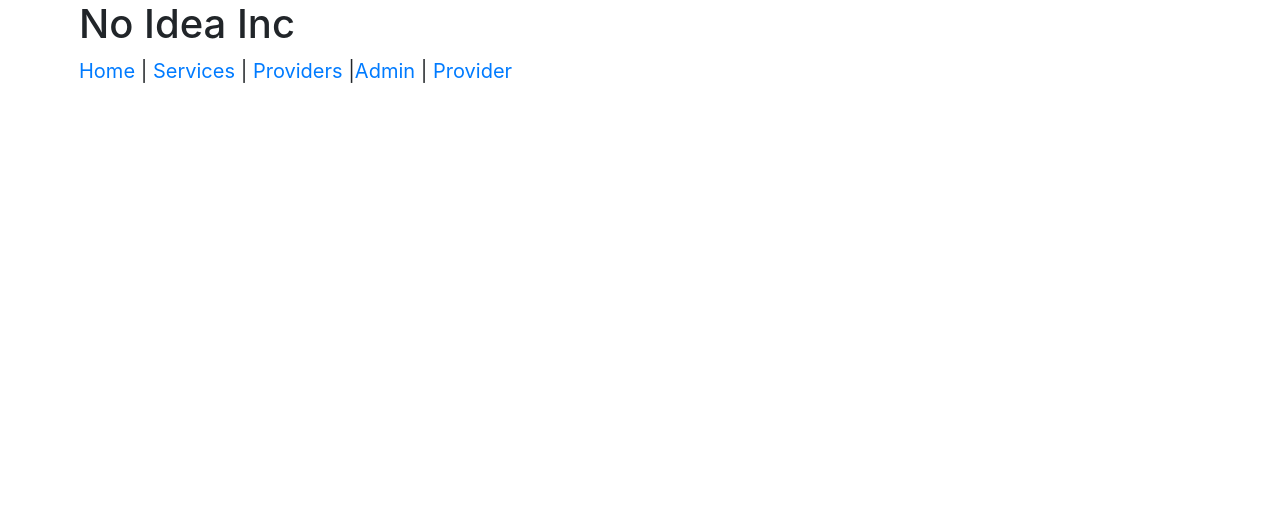
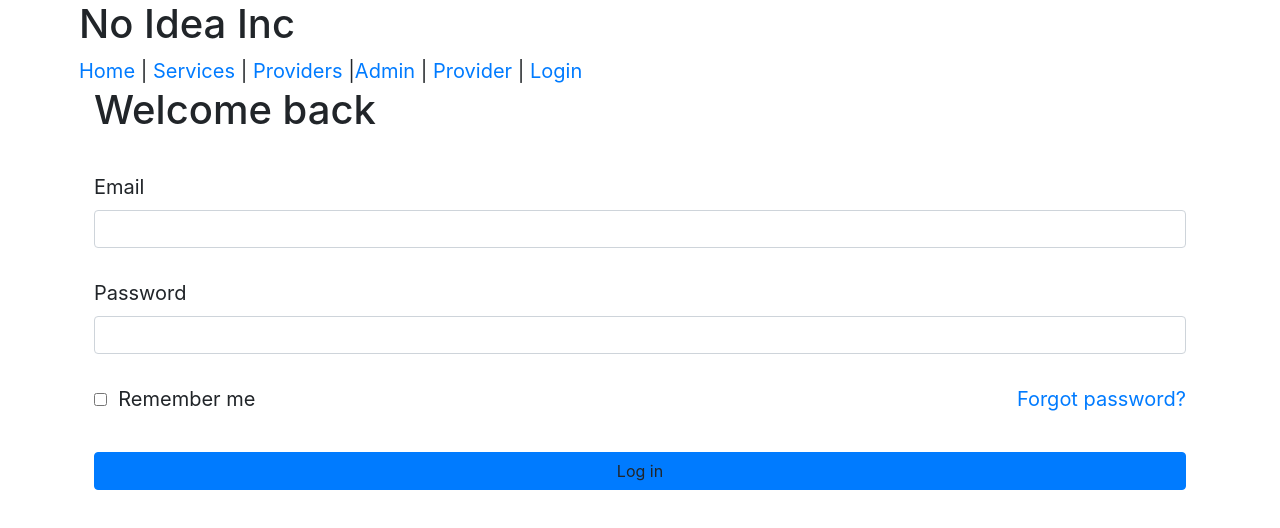
Before and after one commit to hughesbrian/cs4500_sp19_client_react_noideainc, a React (Create React App) app: page /login in a window 1280 px wide. Shown: the top 528 px of the page. Built offline with nearby package versions, Linux system fonts and the light colour scheme.

Commit message:
create login functionality

```diff
--- a/src/App.js
+++ b/src/App.js
@@ -12,8 +12,10 @@ import Home from './components/Home'
 import ServiceNavigatorContainer from './components/ServiceNavigator/ServiceNavigatorContainer'
 import ServiceProviderNavigator from './components/SearchProviders/ServiceProviderNavigator'
 import ServiceProviderNavigatorContainer from './components/SearchProviders/ServiceProviderNavigatorContainer'
+import LoginContainer from './components/Login/LoginContainer'
 
 class App extends Component {
+
   render() {
     return (
       <div className="container-fluid home">
@@ -24,7 +26,8 @@ class App extends Component {
             <Link to="/services"> Services</Link> |
             <Link to="/providers"> Providers</Link> |
             <Link to="/admin">Admin</Link> |
-            <Link to="/provider"> Provider</Link>
+            <Link to="/provider"> Provider</Link> |
+            <Link to="/login"> Login</Link>
             <br/>
             <Route path="/admin" component={Admin}/>
             <Route path="/services" exact component={ServiceNavigatorContainer}/>
@@ -41,6 +44,10 @@ class App extends Component {
                 path="/providers"
                 exact
                 component={ServiceProviderNavigatorContainer}/>
+            <Route
+                path="/login"
+                exact
+                component={LoginContainer}/>
           </div>
         </Router>
       </div>
--- a/src/components/Home.js
+++ b/src/components/Home.js
@@ -20,7 +20,7 @@ const Home = ({history}) =>
                 <a href="#">Sign up</a>
             </div>
             <div className="col-1">
-                <a href="#">Log in</a>
+                <a href="/login">Log in</a>
             </div>
         </div>
         <br/>
--- /dev/null
+++ b/src/components/Login/Login.js
@@ -0,0 +1,42 @@
+import React from 'react'
+
+const Login = ({email, password, updateField, login}) =>
+    <div className="container">
+        <h1>Welcome back</h1>
+        <br/>
+        <div>
+            <div className="row">
+                <div className="col-12">
+                    <label htmlFor ="email">Email</label>
+                    <input onChange={updateField} value={email} id="email" name="email" className="form-control"/>
+                </div>
+                <div className="col-12">
+                    <br/>
+                    <label htmlFor ="password">Password</label>
+                    <input onChange={updateField} value={password} id="password" name="password" className="form-control"/>
+                </div>
+            </div>
+            <br/>
+            <div className="row">
+                <div className="col-6">
+                    <label htmlFor="remember">
+                        <input type="checkbox"/>
+                        &nbsp; Remember me
+                    </label>
+                </div>
+                <div className="col-6">
+                    <a className="float-right" href="#">Forgot password?</a>
+                </div>
+            </div>
+            <br/>
+            <div className="row">
+                <div className="col-12">
+                    <a onClick={login} className="btn btn-primary btn-block">
+                        Log in
+                    </a>
+                </div>
+            </div>
+        </div>
+    </div>
+
+export default Login
--- /dev/null
+++ b/src/components/Login/LoginContainer.js
@@ -0,0 +1,57 @@
+import React from 'react'
+import Login from '../../components/Login/Login'
+import usereAnthentication from '../../services/UserAuthenticationService'
+
+class LoginContainer extends React.Component {
+    constructor(props) {
+        super(props);
+        this.usereAnthentication = usereAnthentication.getInstance();
+        this.state = {
+            email: "",
+            password: ""
+        }
+    }
+
+    updateField = (e) => {
+        this.setState({
+            [e.target.name] : e.target.value
+        })
+    }
+
+    login = () => {
+        console.log("log in")
+        if (this.state.email != "" && this.state.password != "") {
+            this.usereAnthentication
+            .login({
+                email: this.state.email,
+                password: this.state.password
+            })
+            .then((response) => {
+                //console.log(response)
+                if (response != null) {
+                    alert("Log in Successfully")
+                    this.props.history.push("/home")
+                }
+            }).catch((error) => {
+                console.log(error)
+                alert("Please input correct email and password");
+                this.setState({
+                    email: "",
+                    password: ""
+                })
+            });
+        } else {
+            alert("Please input email and password");
+        }
+    }
+
+    render = () =>
+        <Login
+            email={this.state.email}
+            password={this.state.password}
+            updateField={this.updateField}
+            login={this.login}
+        />
+}
+
+export default LoginContainer;
--- /dev/null
+++ b/src/services/UserAuthenticationService.js
@@ -0,0 +1,24 @@
+const baseURL = process.env.NODE_ENV !== 'development' ? 'http://localhost:8080' : 'https://cs4500-sp19-noideainc.herokuapp.com'
+
+export default class UserAuthenticationService {
+    static instance = null;
+
+    static getInstance() {
+        if (UserAuthenticationService.instance === null) {
+            UserAuthenticationService.instance = new UserAuthenticationService()
+        }
+        return this.instance
+    }
+
+    login = user =>
+        fetch(baseURL + "/api/login",
+            {
+                method: 'POST',
+                body: JSON.stringify(user),
+                headers: {'content-type': 'application/json'}
+            }
+        ).then(response => {
+            return response.json()
+        })
+
+}
```
